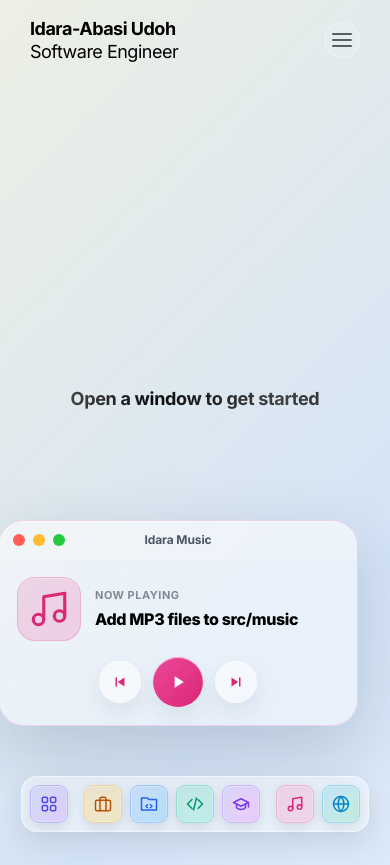
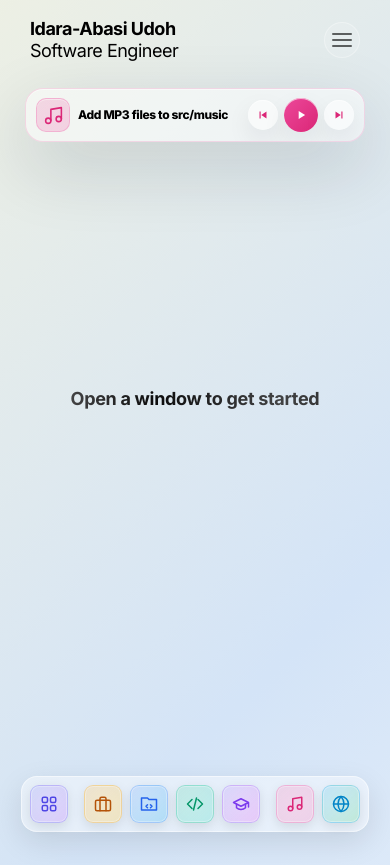
Before and after one commit to idaraabasiudoh/idaraudoh, a website built with Vite: page index.html in a window 390 px wide. Shown: the top 865 px of the page. Built offline with nearby package versions, Linux system fonts and the light colour scheme.

Commit message:
feat: add mobile-responsive music player with compact layout and disabled drag functionality

```diff
--- a/src/main.ts
+++ b/src/main.ts
@@ -901,6 +901,7 @@ let musicDragOffsetY = 0;
 
 musicHeader?.addEventListener('pointerdown', (event: PointerEvent) => {
   const target = event.target as HTMLElement;
+  if (window.matchMedia('(max-width: 768px)').matches) return;
   if (target.closest('.window-controls')) return;
   if (!(musicWindow instanceof HTMLElement)) return;
 
--- a/src/style.css
+++ b/src/style.css
@@ -78,8 +78,8 @@ body {
     padding: 0 30px;
   }
   .logo {
-    font-size: 13px;
-    line-height: 1.3;
+    font-size: 11px;
+    line-height: 1.2;
   }
 }
 
@@ -1255,6 +1255,69 @@ body {
     letter-spacing: -0.3px;
     margin-bottom: 80px;
   }
+  .music-window {
+    left: 50%;
+    right: auto;
+    top: 88px;
+    bottom: auto;
+    width: min(340px, calc(100vw - 28px));
+    transform: translateX(-50%);
+    border-radius: 18px;
+  }
+  .music-header {
+    display: none;
+  }
+  .music-window.hidden,
+  .music-window.minimized {
+    transform: translateX(-50%) translateY(28px) scale(0.92);
+  }
+  .music-window.expanded {
+    width: min(340px, calc(100vw - 28px));
+  }
+  .music-content {
+    display: flex;
+    align-items: center;
+    gap: 8px;
+    padding: 9px 10px;
+  }
+  .music-art {
+    width: 34px;
+    height: 34px;
+    border-radius: 10px;
+    flex: 0 0 auto;
+  }
+  .music-art svg {
+    width: 21px;
+    height: 21px;
+  }
+  .music-meta {
+    flex: 1 1 auto;
+    min-width: 0;
+  }
+  .music-label {
+    display: none;
+  }
+  .music-title {
+    font-size: 12px;
+  }
+  .music-controls {
+    flex: 0 0 auto;
+    display: flex;
+    gap: 6px;
+    margin-top: 0;
+  }
+  .music-control-btn {
+    width: 30px;
+    height: 30px;
+  }
+  .music-play-btn {
+    width: 34px;
+    height: 34px;
+  }
+  .music-control-btn svg {
+    width: 14px;
+    height: 14px;
+  }
 }
 
 /* External Browser Fallback UI */
```
